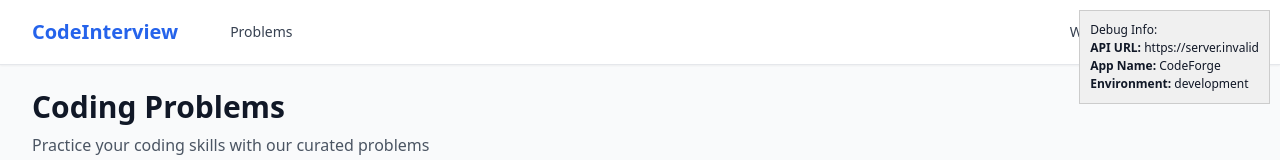
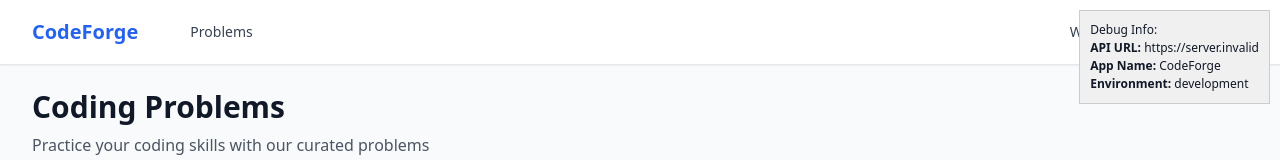
Before and after one commit to Purushottamnardewad/CodeForge, a React (Vite) app in the folder frontend/: page /problems in a window 1280 px wide. Shown: the top 160 px of the page. Built offline with nearby package versions, Linux system fonts and the light colour scheme; no server answers; sample sign-in values are in the browser's storage.

Commit message:
fix: Layout update

```diff
--- a/frontend/index.html
+++ b/frontend/index.html
@@ -4,7 +4,7 @@
     <meta charset="UTF-8" />
     <link rel="icon" type="image/svg+xml" href="/vite.svg" />
     <meta name="viewport" content="width=device-width, initial-scale=1.0" />
-    <title>Coding Interview Platform</title>
+    <title>CodeForge - Coding Interview Platform</title>
   </head>
   <body>
     <div id="root"></div>
--- a/frontend/src/components/Layout.jsx
+++ b/frontend/src/components/Layout.jsx
@@ -19,7 +19,7 @@ const Layout = () => {
             <div className="flex items-center">
               <Link to="/" className="flex items-center">
                 <span className="text-xl font-bold text-primary-600">
-                  CodeInterview
+                  CodeForge
                 </span>
               </Link>
               {isAuthenticated && (
```
